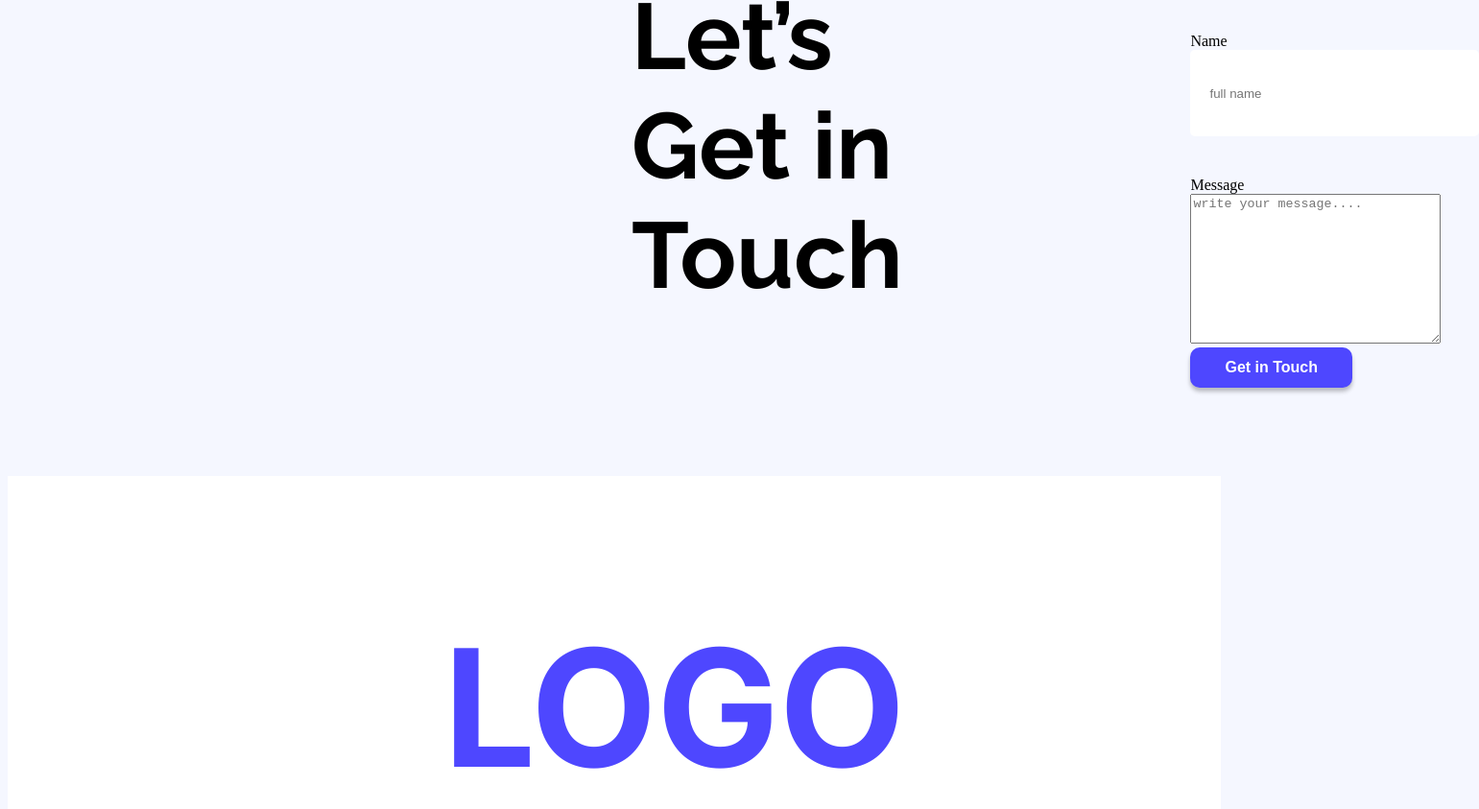
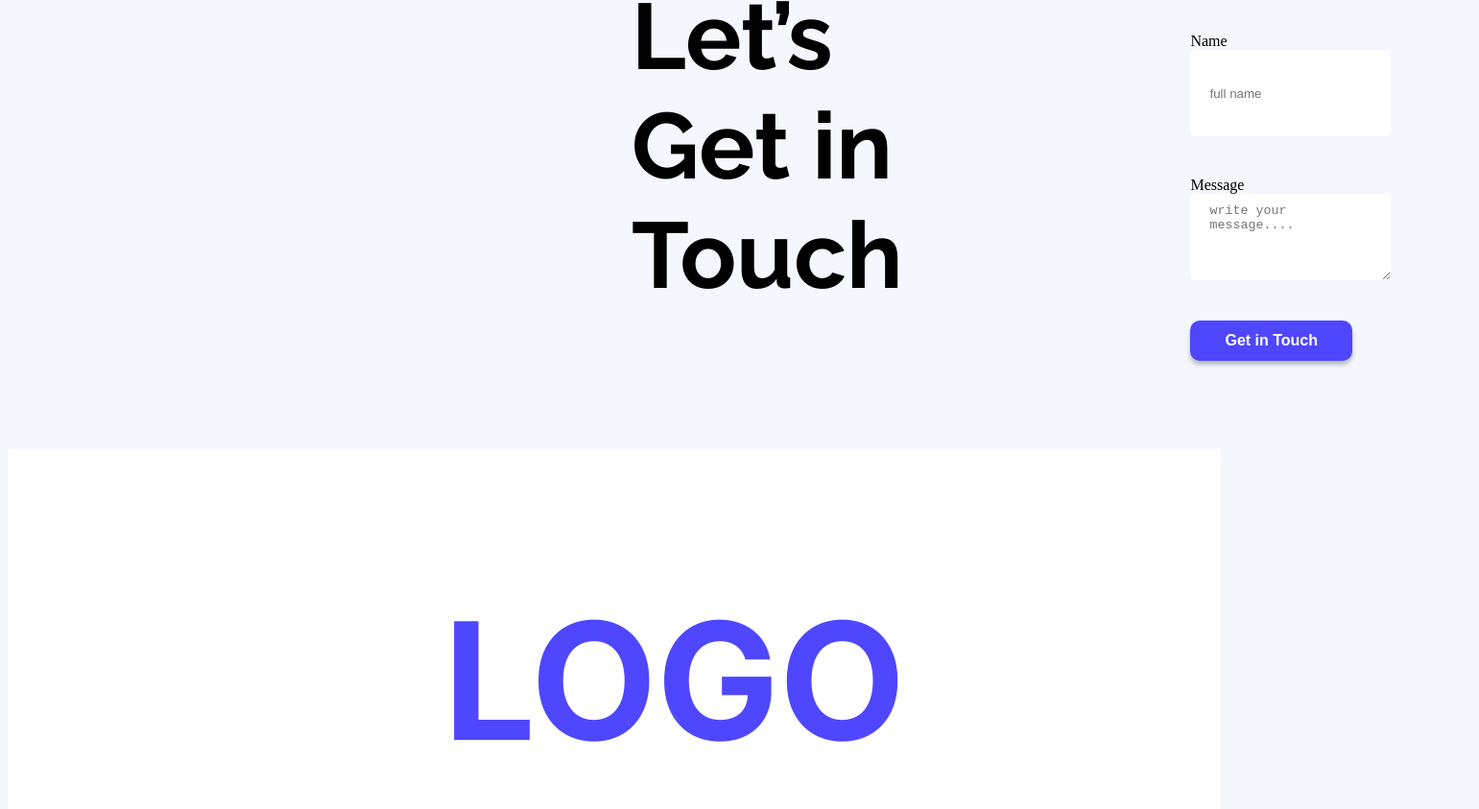
Before and after one commit to sadik7010/my-first-assignment, a plain HTML site: page index.html in a window 1280 px wide. Shown: the part 2047-2890 px from the top of the page at 96% size, 1541 px wide, since content can reach past the window. Drawn offline with Linux system fonts and the light colour scheme.

Commit message:
text area change

```diff
--- a/index.html
+++ b/index.html
@@ -74,7 +74,7 @@
                     <input type="text" name="" id="" placeholder="full name">
                     <br>
                     <label for="">Message</label><br>
-                    <textarea name="" id="Message" cols="30" rows="10" placeholder="write your message...."></textarea><br>
+                    <textarea class="message" name="" id="Message" cols="50" rows="10" placeholder="write your message...."></textarea><br>
                     <input class="nav-btn" type="button" value="Get in Touch">
 
 
--- a/styls/assignment.css
+++ b/styls/assignment.css
@@ -151,14 +151,9 @@ nav{
     width: 100%;
     height: 3px;
 
-
-
-
 }
 
-
-
-div input[type="text"]{
+div input[type="text"],textarea {
     height: 70px;
     border-radius: 5px;
     background-color: #fff;
@@ -168,6 +163,9 @@ div input[type="text"]{
     margin-bottom: 24px;
     border: none;
 }
+
+
+
 .page-color{
     background-color:#f5f7ff;
 }
```
